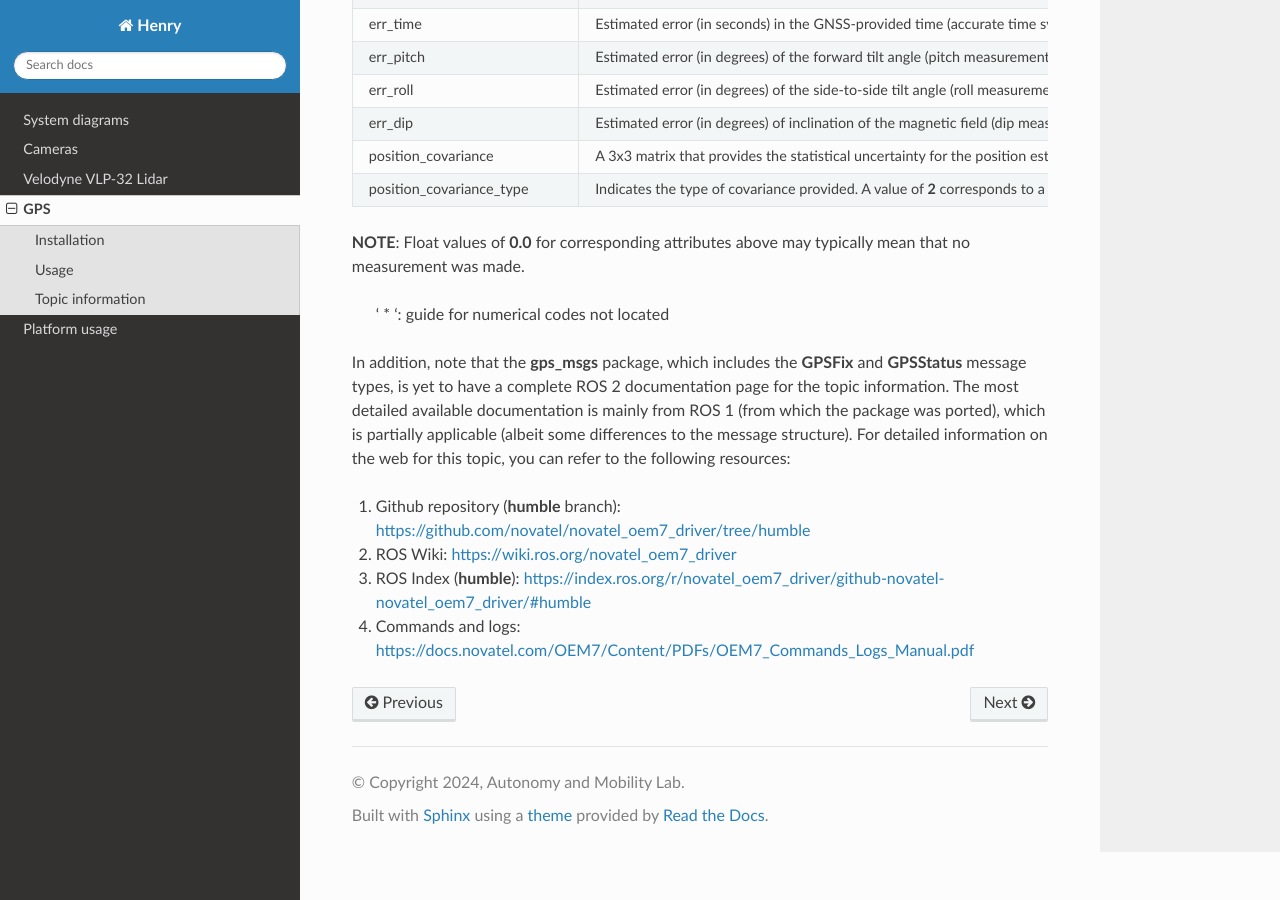
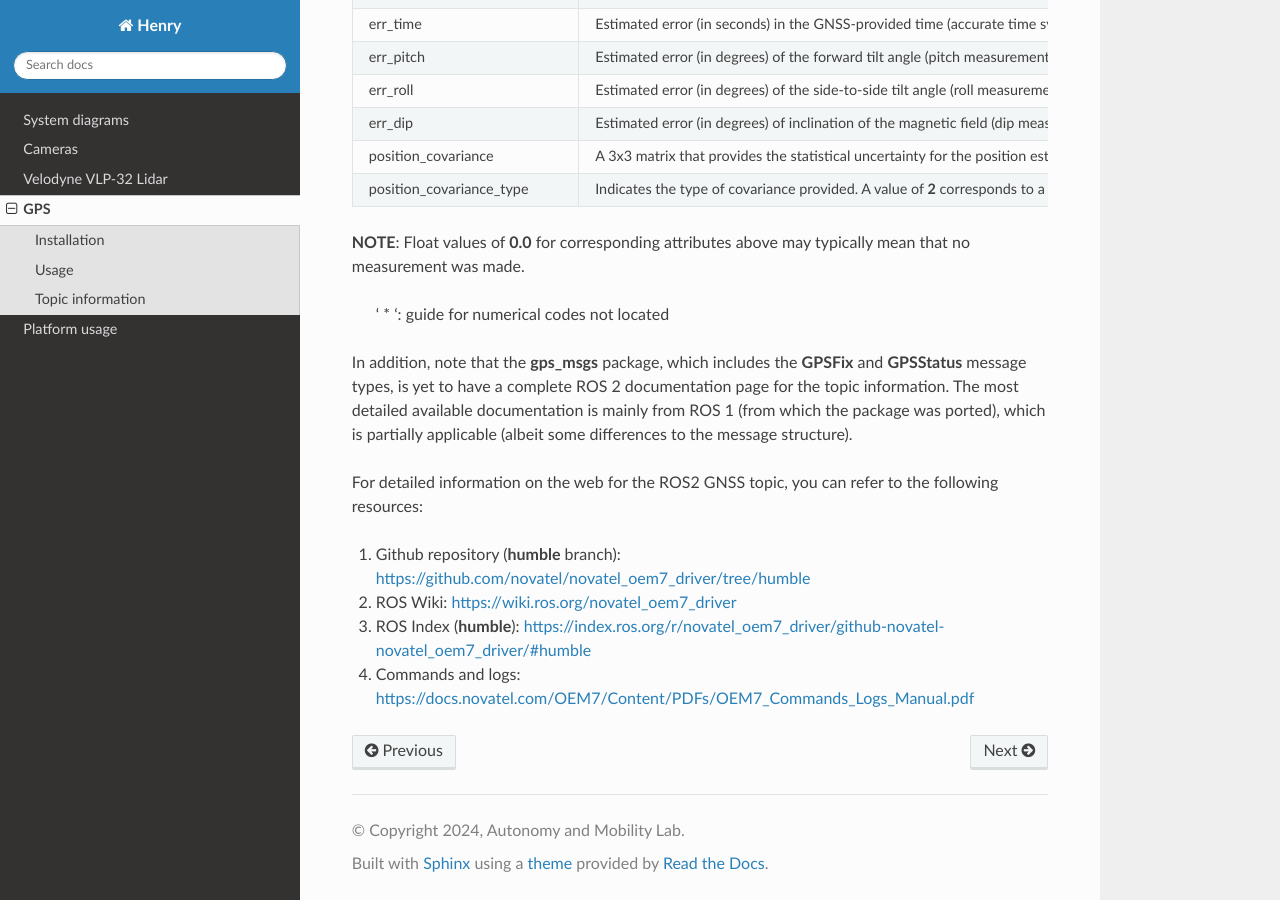
Before and after one commit to autonomymobilitylab/HenryRTD, a Sphinx documentation site: the page built from docs/source/gnss.rst, in a window 1280 px wide and 900 px high, scrolled down 2621 px. Built offline with Sphinx 7.4.7 and the Read the Docs theme 3.1.0, drawn with Linux system fonts in a browser that asks for light colours.

```diff
--- a/docs/source/gnss.rst
+++ b/docs/source/gnss.rst
@@ -180,7 +180,9 @@
 
             ' * ': guide for numerical codes not located
 
-In addition, note that the **gps_msgs** package, which includes the **GPSFix** and **GPSStatus** message types, is yet to have a complete ROS 2 documentation page for the topic information. The most detailed available documentation is mainly from ROS 1 (from which the package was ported), which is partially applicable (albeit some differences to the message structure). For detailed information on the web for this topic, you can refer to the following resources:
+In addition, note that the **gps_msgs** package, which includes the **GPSFix** and **GPSStatus** message types, is yet to have a complete ROS 2 documentation page for the topic information. The most detailed available documentation is mainly from ROS 1 (from which the package was ported), which is partially applicable (albeit some differences to the message structure).
+
+For detailed information on the web for the ROS2 GNSS topic, you can refer to the following resources:
 
 1. Github repository (**humble** branch): https://github.com/novatel/novatel_oem7_driver/tree/humble
 
```
